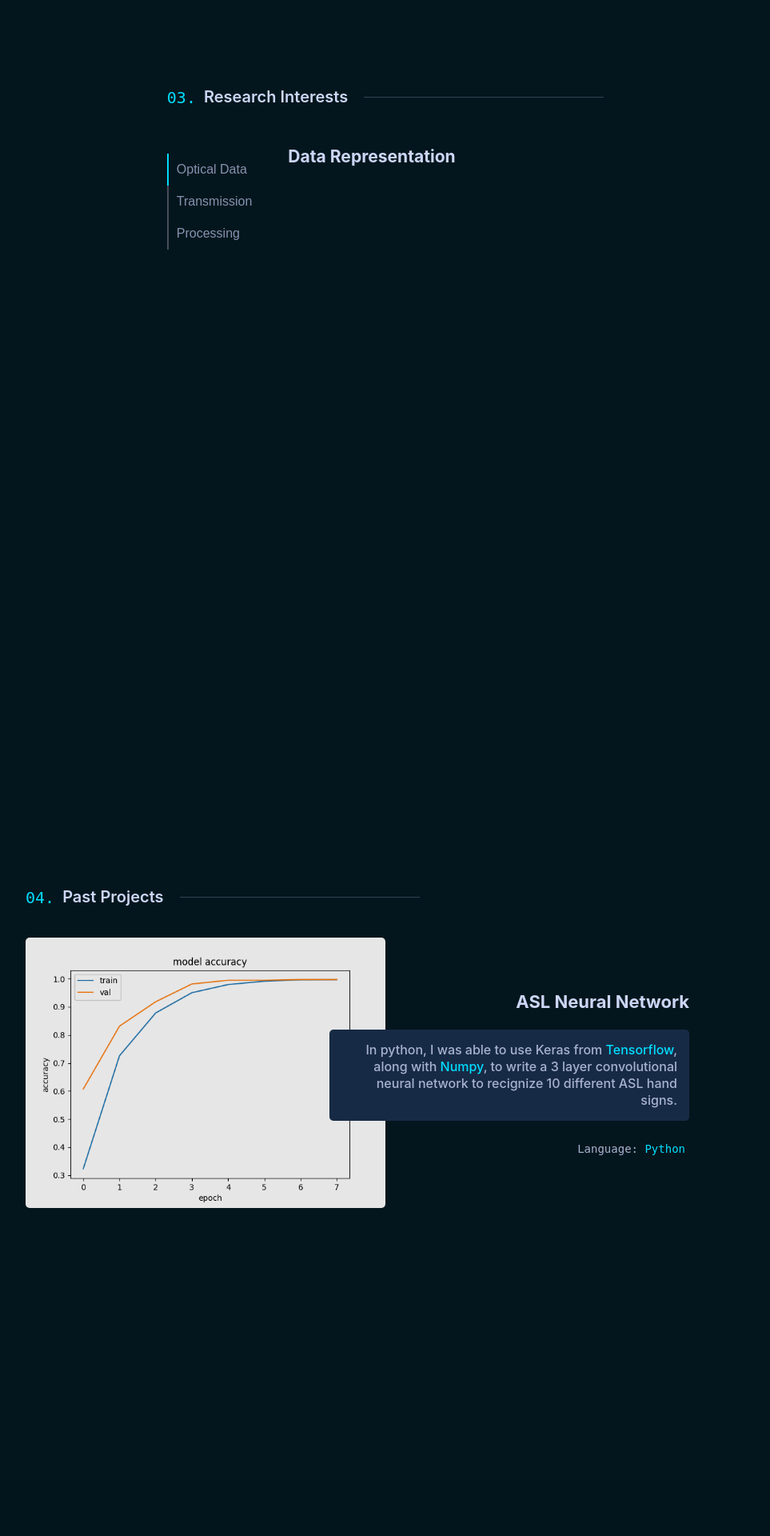
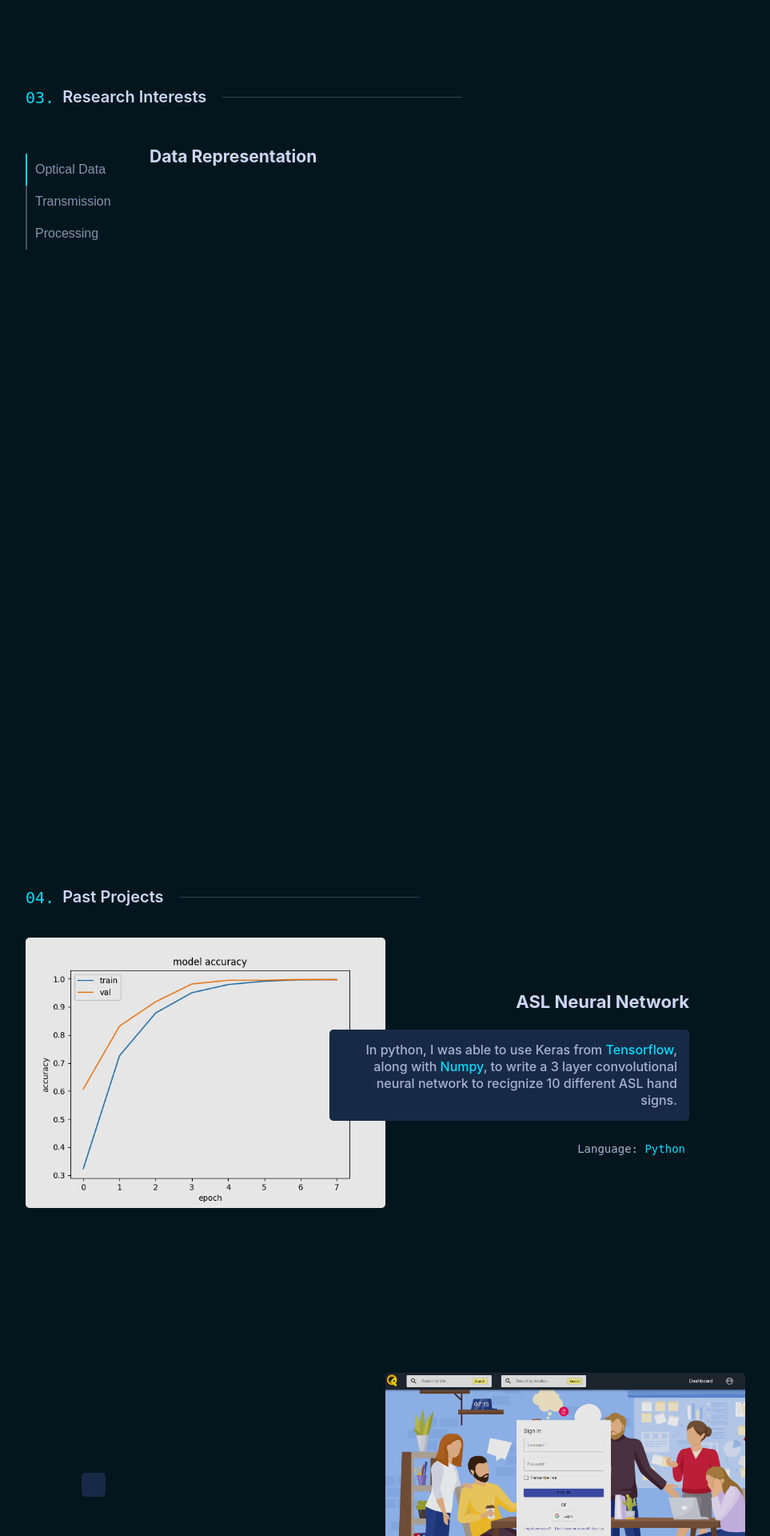
Before and after one commit to markus-peterson/personal-website, a PHP site: page / in a window 1280 px wide. Shown: the part 3200-5120 px from the top of the page at 80% size, without its empty margins (158-1121 px from the left). Before the commit the page ends 4710 px from the top, so only its background shows below. Run offline with PHP 8.4, Linux system fonts and the light colour scheme; some libraries are stand-ins or nearby versions.

Commit message:
Add files via upload

```diff
--- a/css/styles.css
+++ b/css/styles.css
@@ -244,17 +241,19 @@ nav ol li a::before {
 .content{
   display: none;
   flex-direction: column;
-  align-items: center;
+  align-items: flex-start;
   justify-content: center;
   z-index: -1;
-  padding: 0px 20%;
+  max-width: 940px;
+  padding: 0px 20px;
+  margin: auto;
 }
 
 .section {
   flex-grow: 1;
-  max-width: 900px;
-  margin: 250px 0px;
-  height: 500px;
+  width: 100%;
+  margin: 250px 0;
+  min-height: 500px;
   border-radius: 5px;
 }
 
@@ -263,7 +262,7 @@ nav ol li a::before {
   align-items: center;
   position: relative;
   margin: 10px 0px 40px;
-  width: 100%;
+  /* width: 100%; */
   font-size: var(--fs-heading);
   white-space: nowrap;
   font-weight: 600;
@@ -369,10 +368,8 @@ nav ol li a::before {
 }
 
 .tab {
-  padding: 2px 0px;
-  padding-left: 10px;
+  padding: 2px 10px;
   border: none;
-  width: max-content;
   height: 40px;
   background: none;
   color: var(--slate);
@@ -380,6 +377,14 @@ nav ol li a::before {
   border-left: var(--dark-slate) 2px solid;
   font: 400 16px Arial;
   text-align: left;
+}
+
+#tabs1 .tab{
+  width: 72px;
+}
+
+#tabs2 .tab{
+  width: 120px;
 }
 
 .tab:hover {
@@ -390,7 +395,7 @@ nav ol li a::before {
 .xp-content {
   max-width: 720px;
   min-height: 300px;
-  margin-left: 30px;
+  margin-left: 20px;
   padding: 0 5px;
   font-size: 18px;
   line-height: 1.3;
@@ -408,25 +413,25 @@ nav ol li a::before {
 .project {
   display: flex;
   align-items: center;
+  margin-bottom: 200px;
 }
+
 .project img {
   width: 450px;
   border-radius: 5px;
   filter: brightness(0.9);
 }
-#p1 div {
+
+.project div {
+  margin: 0;
   flex-grow: 1;
-  width: 550px;
-  margin: 0 auto;
+  width: 490px;
   display: flex;
   flex-direction: column;
-  align-items: flex-end;
-  text-align: right;
   position: relative;
-  right: 70px;
 }
 
-#p1 div p {
+.project div p {
   padding: 15px;
   border-radius: 5px;
   background-color: var(--light-navy);
@@ -435,13 +440,13 @@ nav ol li a::before {
   font-weight: 500;
 }
 
-#p1 div h3 {
+.project div h3 {
   margin: 5px 0px;
   font-size: var(--fs-xxl);
   color: var(--lightest-slate);
 }
 
-#p1 div h5 {
+.project div h5 {
   color: var(--light-slate);
   font-weight: 400;
   font-size: var(--fs-sm);
@@ -449,8 +454,20 @@ nav ol li a::before {
   margin: 10px 5px;
 }
 
-#p1 div h5 span{
+.project div h5 span{
   color: var(--blue);
+}
+
+#p1 div {
+  align-items: flex-end;
+  text-align: right;
+  right: 70px;
+}
+
+#p2 div {
+  align-items: flex-start;
+  text-align: left;
+  left: 70px;
 }
 
 .fadedown-enter {
--- a/index.html
+++ b/index.html
@@ -79,7 +79,7 @@
             <div class="section run">
                 <h2 class="number-heading fadeup-enter">Programming Language Experience</h2>
                 <div class="tabbed-area fadeup-enter">
-                    <div class="tabs" role="tablist" aria-label="Experience Tabs">
+                    <div class="tabs" role="tablist" aria-label="Experience Tabs" id="tabs1">
                         <button class="tab" role="tab" aria-controls="panel-0" id="tab-0" tabindex=" 0" aria-selected="true" style="border-color: var(--blue);">Web</button>
                         <button class="tab" role="tab" aria-controls="panel-1" id="tab-1" tabindex="-1" aria-selected="false">Java</button>
                         <button class="tab" role="tab" aria-controls="panel-2" id="tab-2" tabindex="-1" aria-selected="false">C/Unix</button>
@@ -111,7 +111,7 @@
             <div class="section run">
                 <h2 class="number-heading fadeup-enter">Research Interests</h2>
                 <div class="tabbed-area fadeup-enter">
-                    <div class="tabs" role="tablist" aria-label="Experience Tabs">
+                    <div class="tabs" role="tablist" aria-label="Experience Tabs" id="tabs2">
                         <button class="tab" role="tab" aria-controls="panel-0" id="tab-0" tabindex=" 0" aria-selected="true" style="border-color: var(--blue);">Optical Data</button>
                         <button class="tab" role="tab" aria-controls="panel-1" id="tab-1" tabindex="-1" aria-selected="false">Transmission</button>
                         <button class="tab" role="tab" aria-controls="panel-2" id="tab-2" tabindex="-1" aria-selected="false">Processing</button>
@@ -145,14 +145,12 @@
                     </div>
                 </div>
                 <div class="project fadeup-enter" id="p2">
-                    <!-- <img src=""/>
                     <div>
+                        <h3></h3>
                         <p></p>
-                        <ul>
-                            <li></li>
-                            <li></li>
-                        </ul>
-                    </div> -->
+                        <h5></h5>
+                    </div>
+                    <a href="https://quick-pick-job.herokuapp.com/" target="_blank"><img src="./images/quickpick.png"/></a>
                 </div>
             </div>
         </div>
@@ -188,10 +186,10 @@
             $(document).ready(function() {
                 $(window).scroll( function(){
                     $('.run').not('.viewed').each( function(){
-                        var top_of_object = $(this).offset().top + $(this).height()* (3/4);
+                        var top_of_object = $(this).offset().top + $(this).height()* 0.4;
                         var bottom_of_window = $(window).scrollTop() + $(window).height();
                         if( bottom_of_window > top_of_object ){
-                            $(this).addClass('viewed').delay(800);
+                            $(this).addClass('viewed');
                             $(this).children('.fadeup-enter').not('.fadeup-enter-active').map(function(i){
                                 $(this).attr("style", `transition-delay: ${i*100}ms`).addClass('fadeup-enter-active');
                             });
```
Also changed, not shown: other parts of css/styles.css (+35 -5 lines), images/quickpick.png.
